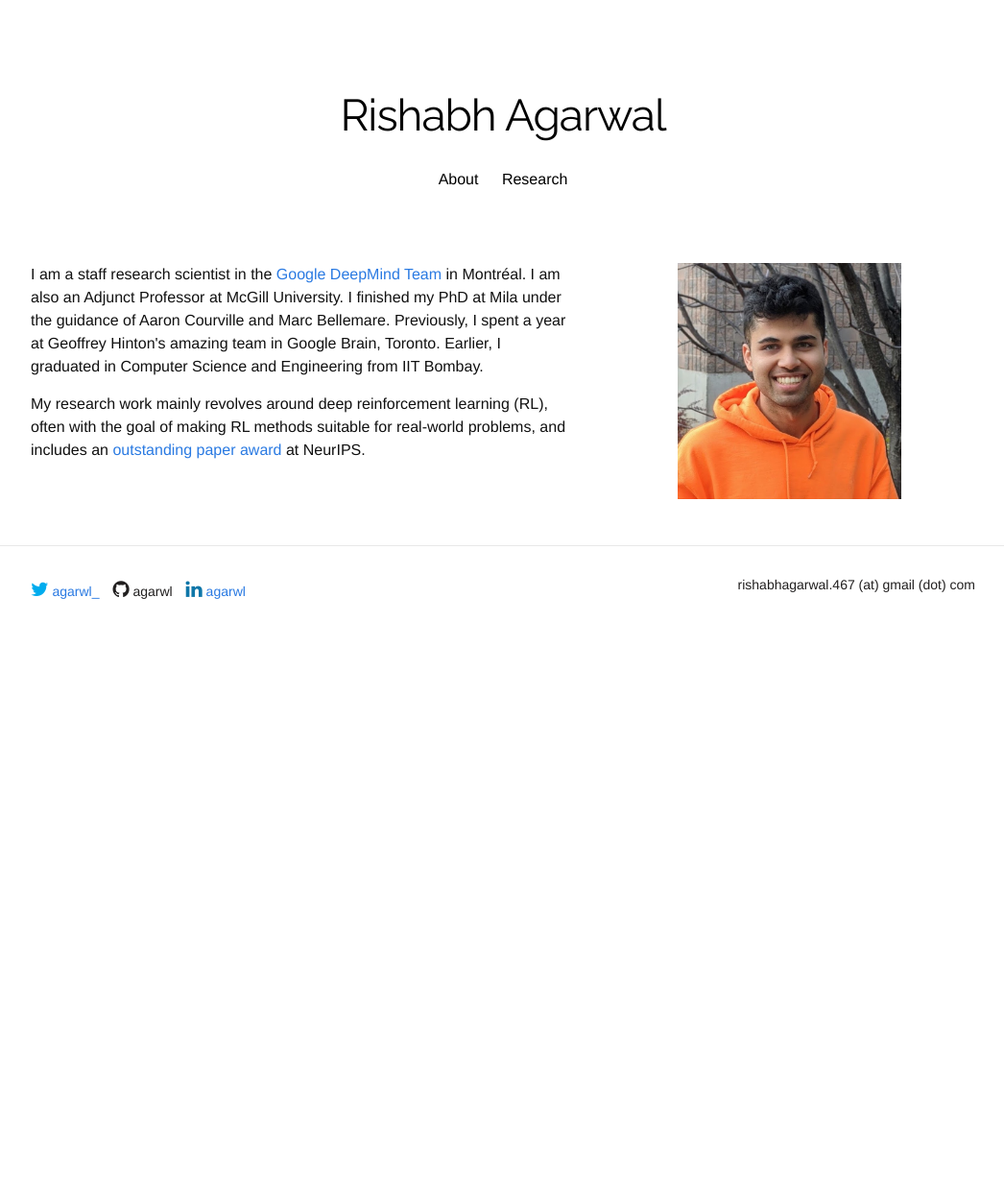
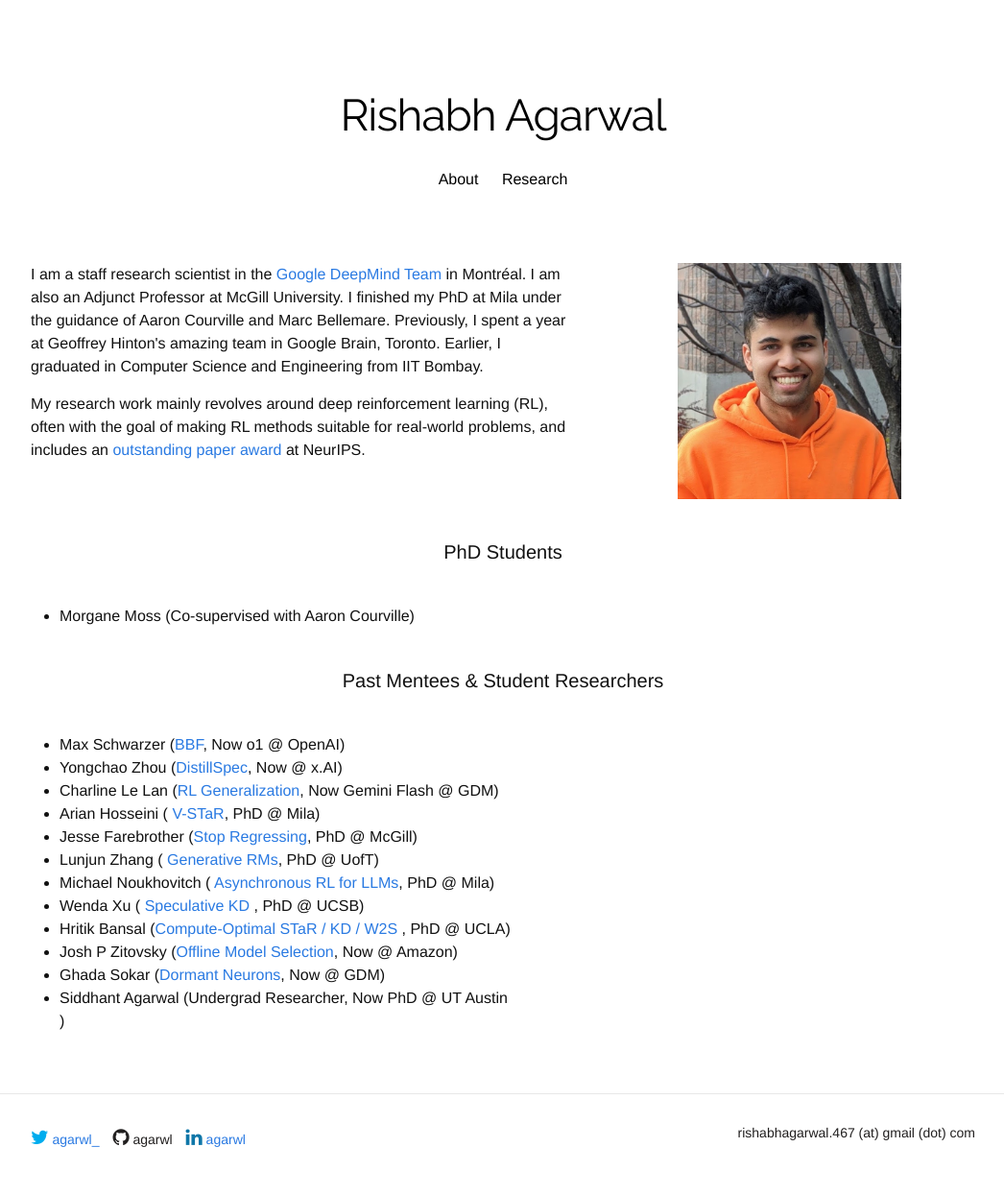
Before and after one commit to agarwl/agarwl.github.io, a Jekyll site: the page built from index.html, in a window 1280 px wide. Shown: the whole page at 96% size, without its empty margins (116-1162 px from the left). Built offline with Jekyll 4.4.1, drawn with Linux system fonts in a browser that asks for light colours; nearby versions of some CDN libraries; some web fonts are replaced; a style sheet for code colours, icons or effects is not loaded; before the commit the page ends 900 px from its top, so only the background shows below that.

Commit message:
Update index.html
Add mentees and interns.

```diff
--- a/index.html
+++ b/index.html
@@ -21,6 +21,27 @@ title: "Rishabh Agarwal"
 	</div>
 </div>
 
+<h1 class="page-heading"> PhD Students </h1>
+<ul>
+	<li> Morgane Moss (Co-supervised with Aaron Courville) </li>
+</ul>
+
+<h1 class="page-heading"> Past Mentees & Student Researchers </h1>
+<ul>
+	<li> Max Schwarzer (<a href="https://arxiv.org/abs/2305.19452">BBF</a>, Now o1 @ OpenAI) </li>
+	<li> Yongchao Zhou (<a href="https://arxiv.org/abs/2310.08461">DistillSpec</a>, Now @ x.AI) </li>
+	<li> Charline Le Lan (<a href="https://arxiv.org/abs/2203.00543">RL Generalization</a>, Now Gemini Flash @ GDM) </li>
+	<li> Arian Hosseini (<a href="https://arxiv.org/abs/2402.06457"> V-STaR</a>, PhD @ Mila) </li>
+	<li> Jesse Farebrother (<a href="https://arxiv.org/abs/2403.03950">Stop Regressing</a>, PhD @ McGill) </li>
+	<li> Lunjun Zhang (<a href="https://arxiv.org/abs/2408.15240"> Generative RMs</a>, PhD @ UofT) </li>
+	<li> Michael Noukhovitch (<a href="https://arxiv.org/abs/2410.18252"> Asynchronous RL for LLMs</a>, PhD @ Mila) </li>
+	<li> Wenda Xu (<a href="https://arxiv.org/abs/2310.08461"> Speculative KD </a>, PhD @ UCSB) </li>
+	<li> Hritik Bansal (<a href="https://arxiv.org/abs/2408.16737">Compute-Optimal STaR / KD / W2S </a>, PhD @ UCLA) </li>
+	<li> Josh P Zitovsky (<a href="https://arxiv.org/abs/2302.00141">Offline Model Selection</a>, Now @ Amazon)</li>
+	<li> Ghada Sokar (<a href="https://arxiv.org/abs/2302.12902">Dormant Neurons</a>, Now @ GDM) </li>
+	<li> Siddhant Agarwal (Undergrad Researcher, Now PhD @ UT Austin </li>)
+</ul>
+
 <!-- < h1 class="page-heading">News</h1>
 <ul>
   <li> 4 papers, including an oral, accepted at ICML'23. </li>
```
